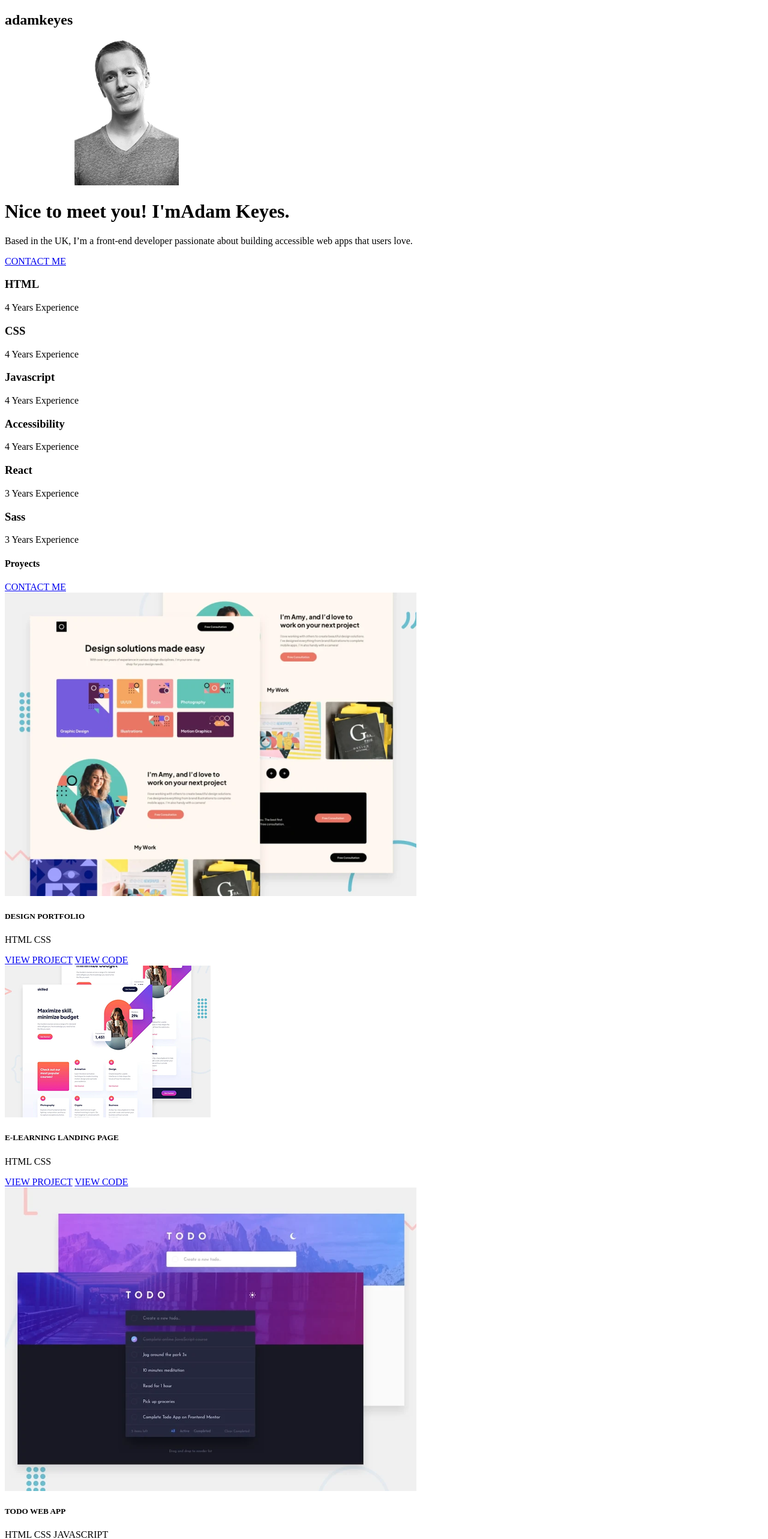
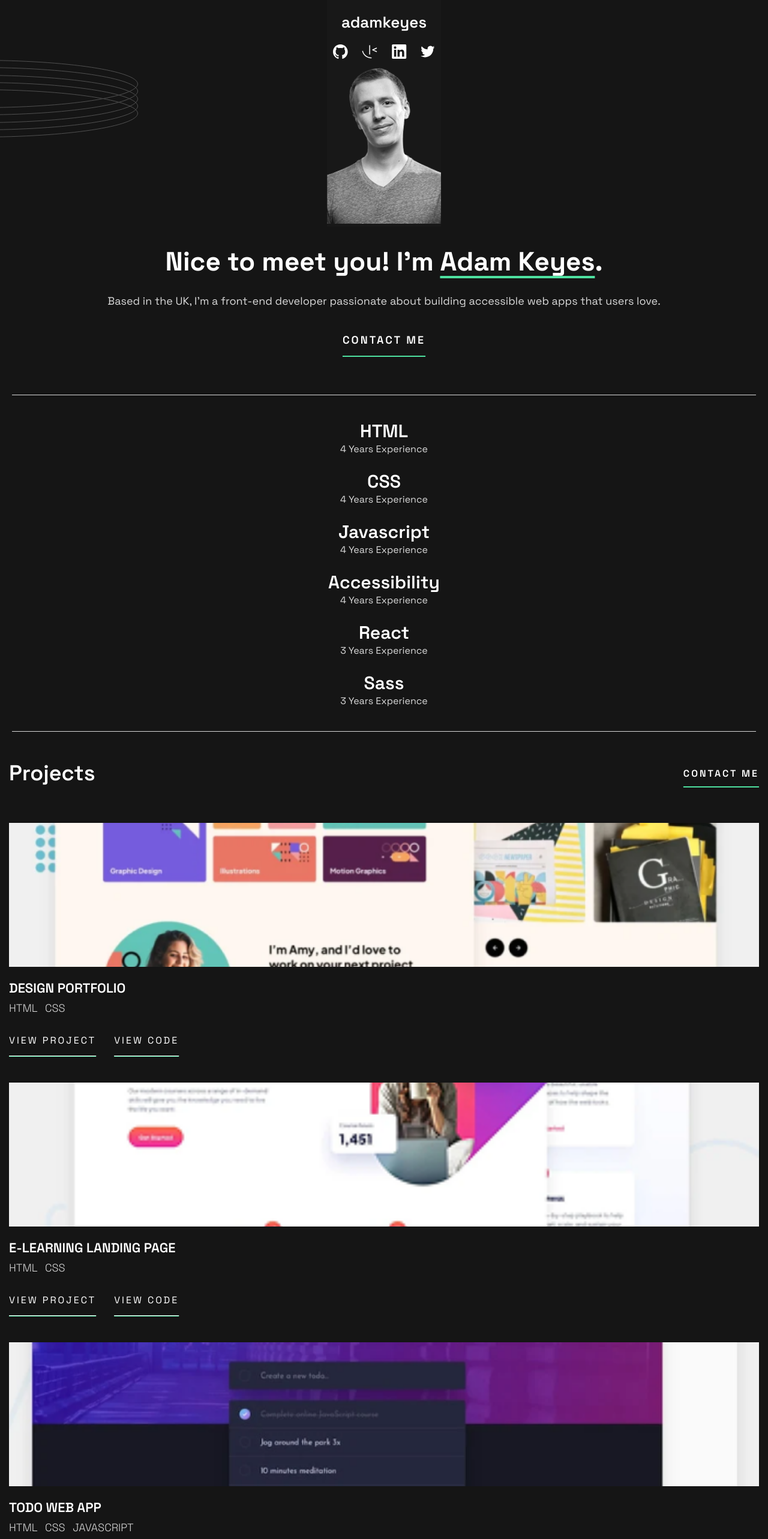
Before and after one commit to chemicola/Proyecto4_Portfolio, a website built with webpack: page index.html in a window 1280 px wide. Shown: the top 2566 px of the page at 60% size. Built offline with nearby package versions, Linux system fonts and the light colour scheme.

Commit message:
Vista móvil hecha + retoques en HTML

```diff
--- a/css/style.css
+++ b/css/style.css
@@ -0,0 +1,268 @@
+* {
+    margin: 0;
+    padding: 0;
+    box-sizing: border-box;
+    font-family: "Space Grotesk", sans-serif;
+ }
+
+body {
+    background-color: #151515;
+    color: hsl(0, 0%, 100%);
+    justify-content: center;
+    align-items: center;
+    text-align: center;
+}
+
+header {
+    display: flex;
+    flex-direction: column;
+    justify-content: center;
+    align-items: center;
+    text-align: center;
+}
+
+.header-container {
+    background-color: rgba(36, 36, 36, 0.2);
+    max-width: 80%;
+    align-items: center;
+}
+
+.container-iconos-h {
+    display: flex;
+    justify-content: space-between;
+    align-items: center;
+    text-align: center;
+    padding: 10px;
+}
+
+.container-img-chico {
+    width: 100%;
+    height: 100%;
+    align-content: center;
+}
+
+.container-img-chico img {
+    width: 190px;
+    height: 260px;
+}
+
+h2 {
+    font-size: 26px;
+    font-weight: 600;
+    padding-bottom: 10px;
+}
+
+header h2 {
+    padding-top: 20px;
+}
+
+h1 {
+    font-size: 44px;
+    font-weight: 700;
+    padding-top: 36px;
+    line-height: 1;
+    padding-bottom: 30px;
+}
+
+h1, h2, h3, h4, h5, h6 {
+    color: #FFFFFF;
+}
+
+p {
+    color: #D9D9D9;
+}
+
+h1 span {
+    text-decoration: underline;
+    text-underline-offset: 9px;
+    text-decoration-color: #4EE1A0;
+}
+
+header p {
+    font-size: 18px;
+    font-weight: 400;
+    padding-bottom: 40px;
+    line-height: 1.5;
+}
+
+.contact-me {
+    color: #FFFFFF;
+    font-weight: 600;
+    font-size: 18px;
+    text-decoration: underline;
+    text-underline-offset: 20px;
+    text-decoration-thickness: 2px;
+    text-decoration-color: #4EE1A0;
+    letter-spacing: 3px;
+}
+
+.ovalos-fondo1 {
+    position: absolute;
+    top: 100px;
+    left: -200px;
+    z-index: -1;
+}
+
+.experiencia {
+    align-items: center;
+    text-align: center;
+    border-top: #D9D9D9 1px solid;
+    border-bottom: #D9D9D9 1px solid;
+    margin: 80px 20px 0px 20px;
+    padding: 16px 0px 40px 0px;
+}
+
+.experiencia h3 {
+    font-size: 30px;
+    font-weight: 600;
+    padding-top: 24px;
+}
+
+.ovalos-fondo2 {
+    display: none;
+}
+
+.proyectos {
+    align-items: center;
+    text-align: center;
+    margin: 46px 15px 30px 15px;
+    padding: 0;
+}
+
+.proyectos article {
+    text-align: left;
+}
+
+.cabecera-proyectos {
+    display: flex;
+    justify-content: space-between;
+    align-items: center;
+    text-align: center;
+    margin-bottom: 20px;
+}
+.proyectos img {
+    width: 100%;
+    max-width: 100%;
+    height: 280px;
+    object-fit: cover;
+    padding-top: 40px;
+}
+
+.cabecera-proyectos h4 {
+    font-size: 36px;
+    font-weight: 600;
+}
+
+.cabecera-proyectos a {
+    font-size: 16px;
+    font-weight: 600;
+    text-underline-offset: 16px;
+}
+
+.proyectos h5 {
+    font-size: 22px;
+    font-weight: 600;
+    padding-top: 16px;
+    padding-bottom: 8px;
+}
+
+.proyectos p {
+    font-size: 18px;
+    font-weight: 300;
+    padding-bottom: 12px;
+    color: #D9D9D9;
+    word-spacing: 8px;
+}
+
+.links-proyecto {
+    font-weight: 400;
+    font-size: 16px;
+    text-decoration: underline;
+    text-underline-offset: 20px;
+    text-decoration-thickness: 2px;
+    text-decoration-color: #4EE1A0;
+    letter-spacing: 3px;
+    padding-bottom: 20px;
+    display: flex;
+    gap: 30px;
+    width: fit-content;
+    padding-top: 20px;
+}
+
+.links-proyecto a {
+    color: #FFFFFF;
+}
+
+.contacto {
+    background-color: rgba(36, 36, 36, 0.6);
+    max-width: 100%;
+}
+
+.contacto h4 {
+    font-size: 40px;
+    font-weight: 600;
+    padding-top: 40px;
+    padding-bottom: 16px;
+}
+
+.contacto p {
+    font-size: 17px;
+    font-weight: 400;
+    padding: 0px 20px 40px 20px;
+    line-height: 1.4;
+}
+
+form {
+    max-width: 600px;
+    margin: 0 auto 80px auto;
+    padding: 0 20px;
+}
+
+form input, form textarea {
+    width: 100%;
+    background: transparent;
+    border: none;
+    border-bottom: #D9D9D9 1px solid;
+    color: #D9D9D9;
+    margin-bottom: 40px;
+    font-size: 16px;
+    padding: 20px 20px 10px 20px;
+}
+
+form button {
+    color: #FFFFFF;
+    background: transparent;
+    border: none;
+    cursor: pointer;
+    font-weight: 600;
+    font-size: 18px;
+    text-decoration: underline;
+    text-underline-offset: 20px;
+    text-decoration-thickness: 2px;
+    text-decoration-color: #4EE1A0;
+    letter-spacing: 3px;
+    float: right;
+}
+
+.ovalos-fondo3 {
+    display: none;
+}
+
+footer {
+    padding: 0 15px;
+}
+
+.footer-container h2 {
+    font-size: 30px;
+    font-weight: 600;
+    padding: 40px 0px 20px 0px;
+    border-top: #D9D9D9 1px solid; ;
+}
+
+.container-iconos-f {
+    display: flex;
+    justify-content: space-between;
+    align-items: center;
+    text-align: center;
+    padding: 10px 100px 50px 100px;
+}
--- a/index.html
+++ b/index.html
@@ -3,28 +3,41 @@
 <head>
     <meta charset="UTF-8">
     <meta name="viewport" content="width=device-width, initial-scale=1.0">
-    <title>Título de la Página</title>
-    <meta name="description" content="Descripción de tu página.">
+    <title>Portfolio Adam Keyes</title>
+    <meta name="description" content="Portfolio de Adam Keyes, desarrollador front-end.">
     <link rel="stylesheet" href="css/style.css">
+
+    <link rel="preconnect" href="https://fonts.googleapis.com">
+    <link rel="preconnect" href="https://fonts.gstatic.com" crossorigin>
+    <link href="https://fonts.googleapis.com/css2?family=Space+Grotesk:wght@300..700&display=swap" rel="stylesheet">
 
 </head>
 <body>
     <header>
         <div class="header-container">
             <h2>adamkeyes</h2>
+            <div class="container-iconos-h">
                 <a href="#"><img src="icons/icon-github.svg" alt="Icono de github"></a>
                 <a href="#"><img src="icons/icon-frontendmentor.svg" alt="Icono de frontendmentor"></a>
                 <a href="#"><img src="icons/icon-linkedin.svg" alt="Icono de linkedin"></a>
                 <a href="#"><img src="icons/icon-twitter.svg" alt="Icono de twitter"></a>
-            <a href="#"><img src="img/chico-vista-movil.png" alt="Imagen del chico en vista móvil"></a>
             </div>
-        <h1>Nice to meet you! I'm<span>Adam Keyes</span>.</h1>
-            <p>Based in the UK, I’m a front-end developer passionate about building accessible web apps that users love.</p>
-            <a href="#">CONTACT ME</a>
+            <div class="container-img-chico">
+                <img src="img/chico-vista-movil.png" alt="Imagen del chico en vista móvil">
+            </div>
+        </div>
+
+        <h1>Nice to meet you! I'm <span>Adam Keyes</span>.</h1>
+        <p>Based in the UK, I'm a front-end developer passionate about building accessible web apps that users love.</p>
+        <a href="#" class="contact-me">CONTACT ME</a>
     </header>
 
+    <div class="ovalos-fondo1">
+        <img src="icons/ovalos-fondo.svg" alt="Óvalos decorativos de fondo 1">
+    </div>
+
     <main>
-        <section>
+        <section class="experiencia">
             <h3>HTML</h3>
             <p>4 Years Experience</p>
             <h3>CSS</h3>
@@ -39,9 +52,16 @@
             <p>3 Years Experience</p>
         </section>
 
-        <section>
-            <h4>Proyects</h4>
-            <a href="#">CONTACT ME</a>
+        <div class="ovalos-fondo2">
+            <img src="icons/ovalos-fondo.svg" alt="Óvalos decorativos de fondo 2">
+        </div>
+
+        <section class="proyectos">
+            <div class="cabecera-proyectos">
+                <h4>Projects</h4>
+                <a href="#" class="contact-me">CONTACT ME</a>
+            </div>
+
             <article class="proyecto1">
                 <img src="img/design-portfolio.png" alt="Imagen del proyecto design-portfolio">
                 <h5>DESIGN PORTFOLIO</h5>
@@ -52,7 +72,7 @@
                 </div>
             </article>
 
-            <article class="proyecto1">
+            <article class="proyecto2">
                 <img src="img/e-learning.png" alt="Imagen del proyecto e-learning">
                 <h5>E-LEARNING LANDING PAGE</h5>
                 <p>HTML CSS</p>
@@ -62,7 +82,7 @@
                 </div>
             </article>
 
-            <article class="proyecto1">
+            <article class="proyecto3">
                 <img src="img/todo-web.png" alt="Imagen del proyecto todo-web">
                 <h5>TODO WEB APP</h5>
                 <p>HTML CSS JAVASCRIPT</p>
@@ -72,7 +92,7 @@
                 </div>
             </article>
 
-            <article class="proyecto1">
+            <article class="proyecto4">
                 <img src="img/entertainment.png" alt="Imagen del proyecto entertainment">
                 <h5>ENTERTAINMENT WEB APP</h5>
                 <p>HTML CSS JAVASCRIPT</p>
@@ -82,7 +102,7 @@
                 </div>
             </article>
 
-            <article class="proyecto1">
+            <article class="proyecto5">
                 <img src="img/memory-game.png" alt="Imagen del proyecto memory-game">
                 <h5>MEMORY GAME</h5>
                 <p>HTML CSS JAVASCRIPT</p>
@@ -92,7 +112,7 @@
                 </div>
             </article>
 
-            <article class="proyecto1">
+            <article class="proyecto6">
                 <img src="img/art-gallery.png" alt="Imagen del proyecto art-gallery">
                 <h5>ART GALLERY SHOWCASE</h5>
                 <p>HTML CSS JAVASCRIPT</p>
@@ -105,25 +125,30 @@
     </main>
 
     <section class="contacto">
-        <h4>CONTACT</h4>
+        <h4>Contact</h4>
         <p>I would love to hear about your project and how I could help. Please fill in the form, and I'll get back to you as soon as possible.</p>
-        <a href="#">CONTACT ME</a>
-    </section>
         <form>
             <input type="text" name="nombre" placeholder="NAME">
             <input type="email" name="email" placeholder="EMAIL"></input>
             <textarea type="text" name="mensaje" placeholder="MESSAGE"></textarea>
             <button type="submit">SEND MESSAGE</button>
         </form>
+    </section>
+
+    <div class="ovalos-fondo3">
+        <img src="icons/ovalos-fondo.svg" alt="Óvalos decorativos de fondo 3">
+    </div>
 
     <footer>
         <div class="footer-container">
             <h2>adamkeyes</h2>
+            <div class="container-iconos-f">
                 <a href="#"><img src="icons/icon-github.svg" alt="Icono de github"></a>
                 <a href="#"><img src="icons/icon-frontendmentor.svg" alt="Icono de frontendmentor"></a>
                 <a href="#"><img src="icons/icon-linkedin.svg" alt="Icono de linkedin"></a>
                 <a href="#"><img src="icons/icon-twitter.svg" alt="Icono de twitter"></a>
             </div>
+        </div>
     </footer>
 </body>
 </html>
```
Lines whose indentation alone changed are shown as unchanged.
